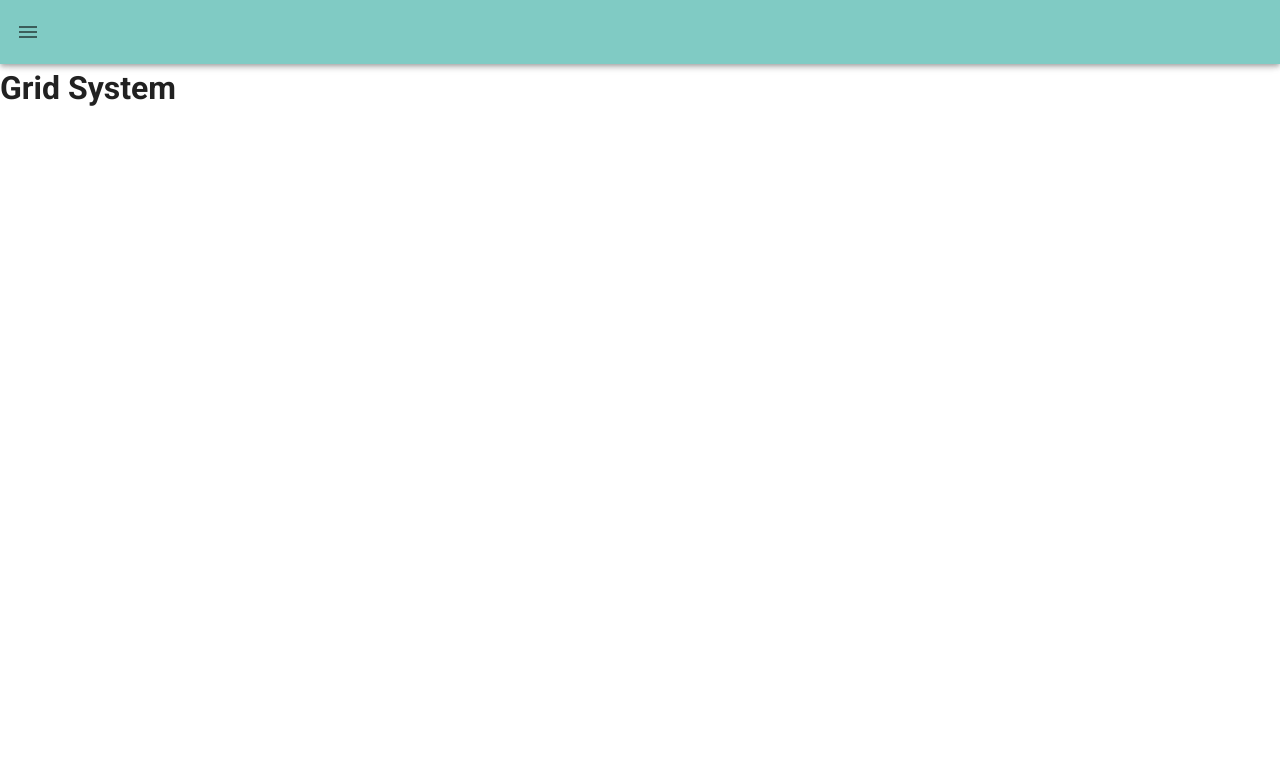
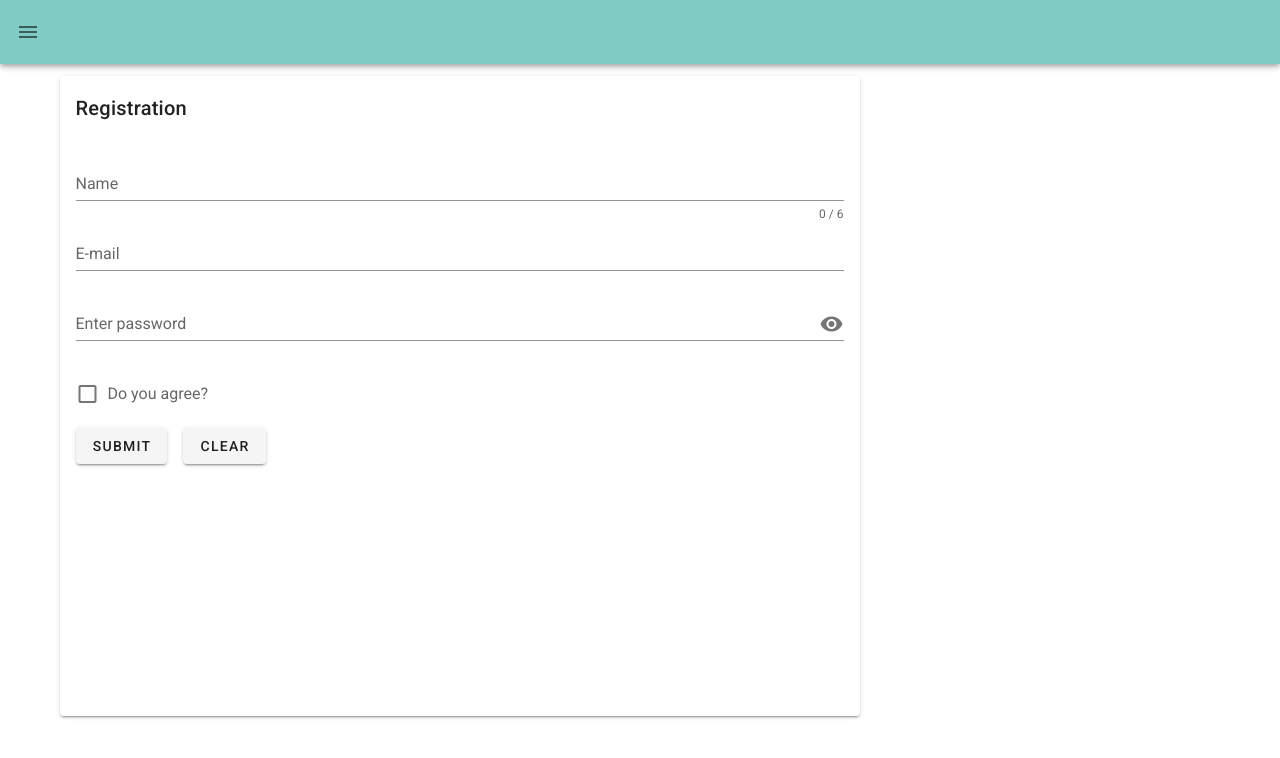
Before and after one commit to Ashfaqul-Asif/foodblog, a Vue app: page /test in a window 1280 px wide. Shown: the top 758 px of the page. Built offline with nearby package versions, Linux system fonts and the light colour scheme.

Commit message:
registration component added

```diff
--- a/package.json
+++ b/package.json
@@ -12,6 +12,7 @@
     "vue": "^2.6.10",
     "vue-router": "^3.1.3",
     "vuefire": "^2.2.1",
+    "vuelidate": "^0.7.5",
     "vuetify": "^2.1.0",
     "vuex": "^3.1.2"
   },
--- a/src/components/login.vue
+++ /dev/null
@@ -1,5 +0,0 @@
-<template>
-    <div>
-
-    </div>
-</template>
--- /dev/null
+++ b/src/components/system.vue
@@ -0,0 +1,131 @@
+<template>
+  <v-container>
+    <v-card height="80vh"  width="100vh" >
+      <v-card-title>
+        Registration
+      </v-card-title>
+    <form class="mx-4 my-4" >
+      <v-text-field
+        v-model="name"
+        :error-messages="nameErrors"
+        :counter="6"
+        label="Name"
+        required
+        @input="$v.name.$touch()"
+        @blur="$v.name.$touch()"
+      ></v-text-field>
+      <v-text-field
+        v-model="email"
+        :error-messages="emailErrors"
+        label="E-mail"
+        required
+        @input="$v.email.$touch()"
+        @blur="$v.email.$touch()"
+      ></v-text-field>
+
+      <v-text-field
+        autocomplete="current-password"
+        :value="userPassword"
+        label="Enter password"
+        hint="Your password passed! Password rules are not meant to be broken!"
+        :append-icon="value ? 'mdi-eye' : 'mdi-eye-off'"
+        @click:append="() => (value = !value)"
+        :type="value ? 'password' : 'text'"
+        :rules="[rules.password]"
+        @input="_=>userPassword=_"
+      ></v-text-field>
+      <v-checkbox
+        v-model="checkbox"
+        :error-messages="checkboxErrors"
+        label="Do you agree?"
+        required
+        @change="$v.checkbox.$touch()"
+        @blur="$v.checkbox.$touch()"
+      ></v-checkbox>
+
+      <v-btn class="mr-4" @click="submit">submit</v-btn>
+      <v-btn @click="clear">clear</v-btn>
+    </form>
+    </v-card>
+  </v-container>
+</template>
+
+<script>
+import { validationMixin } from "vuelidate";
+import { required, maxLength, email } from "vuelidate/lib/validators";
+
+export default {
+  mixins: [validationMixin],
+
+  validations: {
+    name: { required, maxLength: maxLength(10) },
+    email: { required, email },
+    checkbox: {
+      checked(val) {
+        return val;
+      }
+    }
+  },
+
+  data: () => ({
+    name: "",
+    email: "",
+    userPassword: "",
+      valid: true,
+      value: true,
+      rules: {
+        required: value => !!value || "Required.",
+        password: value => {
+          const pattern = /^(?=.*[a-z])(?=.*[A-Z])(?=.*[0-9])(?=.*[!@#\$%\^&\*])(?=.{8,})/;
+          return (
+            pattern.test(value) ||
+            "Min. 8 characters with at least one capital letter, a number and a special character."
+          );
+        }
+      },
+
+    checkbox: false
+  }),
+
+  computed: {
+    checkboxErrors() {
+      const errors = [];
+      if (!this.$v.checkbox.$dirty) return errors;
+      !this.$v.checkbox.checked && errors.push("You must agree to continue!");
+      return errors;
+    },
+
+    nameErrors() {
+      const errors = [];
+      if (!this.$v.name.$dirty) return errors;
+      !this.$v.name.maxLength &&
+        errors.push("Name must be at most 6 characters long");
+      !this.$v.name.required && errors.push("Name is required.");
+      return errors;
+    },
+    emailErrors() {
+      const errors = [];
+      if (!this.$v.email.$dirty) return errors;
+      !this.$v.email.email && errors.push("Must be valid e-mail");
+      !this.$v.email.required && errors.push("E-mail is required");
+      return errors;
+    }
+  },
+
+  methods: {
+    submit() {
+      this.$v.$touch();
+    },
+    clear() {
+      this.$v.$reset();
+      this.name = "";
+      this.email = "";
+      this.checkbox = false;
+      this.userPassword="";
+    }
+  }
+};
+</script>
+
+<style>
+</style>
--- a/src/views/Test.vue
+++ b/src/views/Test.vue
@@ -1,13 +1,8 @@
 <template>
 
   <div>
-    <h1>Grid System</h1>
-    <v-container class="my-5">
-        <v-flex xs12 sm6>
 
-        </v-flex>
-    </v-container>
-
+  <system/>
   </div>
 </template>
 
@@ -18,12 +13,16 @@ import customButton from "@/views/customButton";
 import customform from "@/views/customform";
 
 import radiobutton from "@/components/radiobutton"
+import system from "@/components/system"
+
 export default {
- /*  components: {
+  components: {
     customButton,
     customform,
     radiobutton,
-    list
+    list,
+    system
+
   },
   data() {
     return {
@@ -105,7 +104,7 @@ export default {
     firstname(params) {
       console.log(this);
     }
-  } */
+  }
 };
 </script>
 
```
Also changed, not shown: 1 other file (tests, documents, lock files or other folders).
